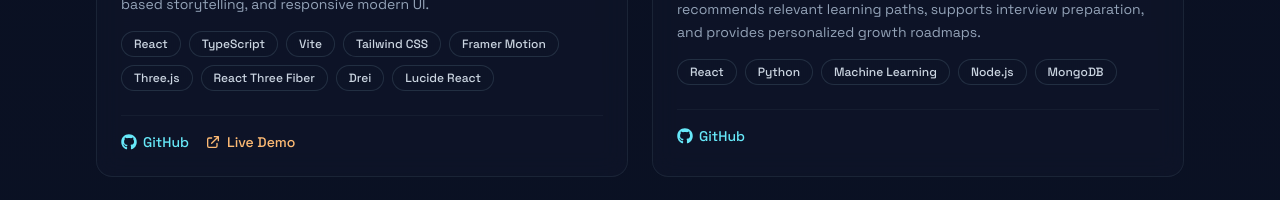
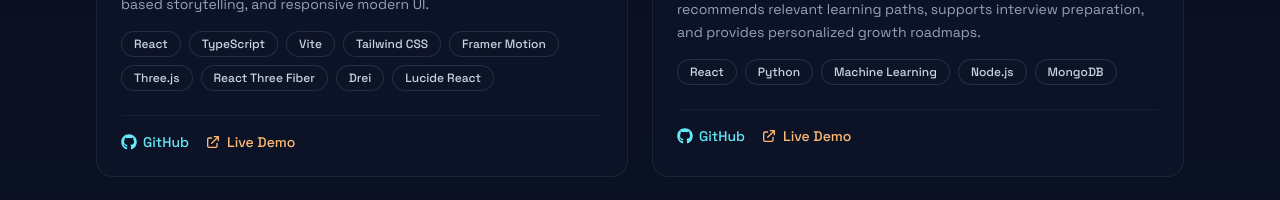
Before and after one commit to akashshingare2005/Portfolio-Website, a React (Vite) app in the folder client/: page / in a window 1280 px wide. Shown: the part 4840-5040 px from the top of the page. Built offline with nearby package versions, Linux system fonts and the light colour scheme; no server answers; grey boxes are pictures that could not be loaded.

Commit message:
Update resume

```diff
--- a/client/src/data/portfolioData.js
+++ b/client/src/data/portfolioData.js
@@ -133,7 +133,7 @@ export const projects = [
     image:
       "https://images.unsplash.com/photo-1677442136019-21780ecad995?auto=format&fit=crop&w=1200&q=80",
     github: "https://github.com/akashshingare2005",
-    demo: null,
+    demo: "https://skill-spark-ai-mauve.vercel.app/",
   },
   {
     id: 8,
```
Also changed, not shown: 1 other file (tests, documents, lock files or other folders).
